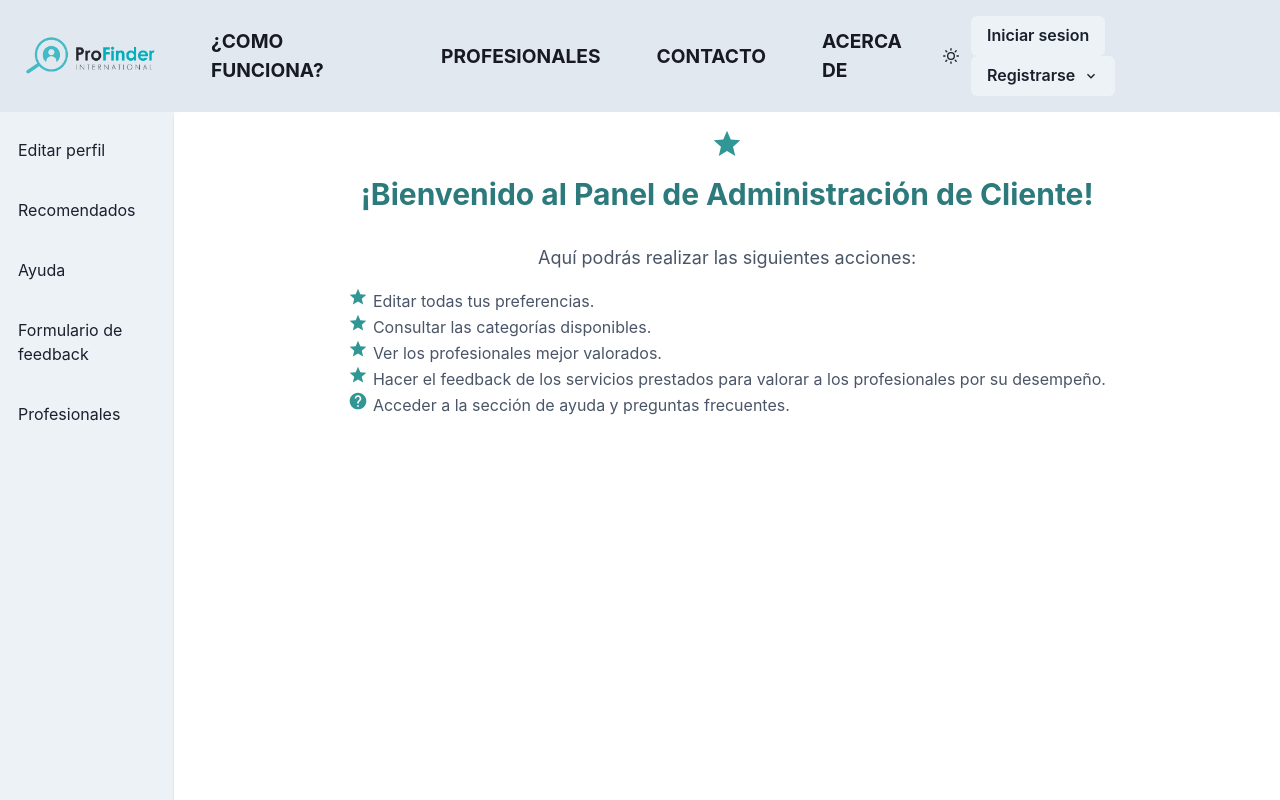
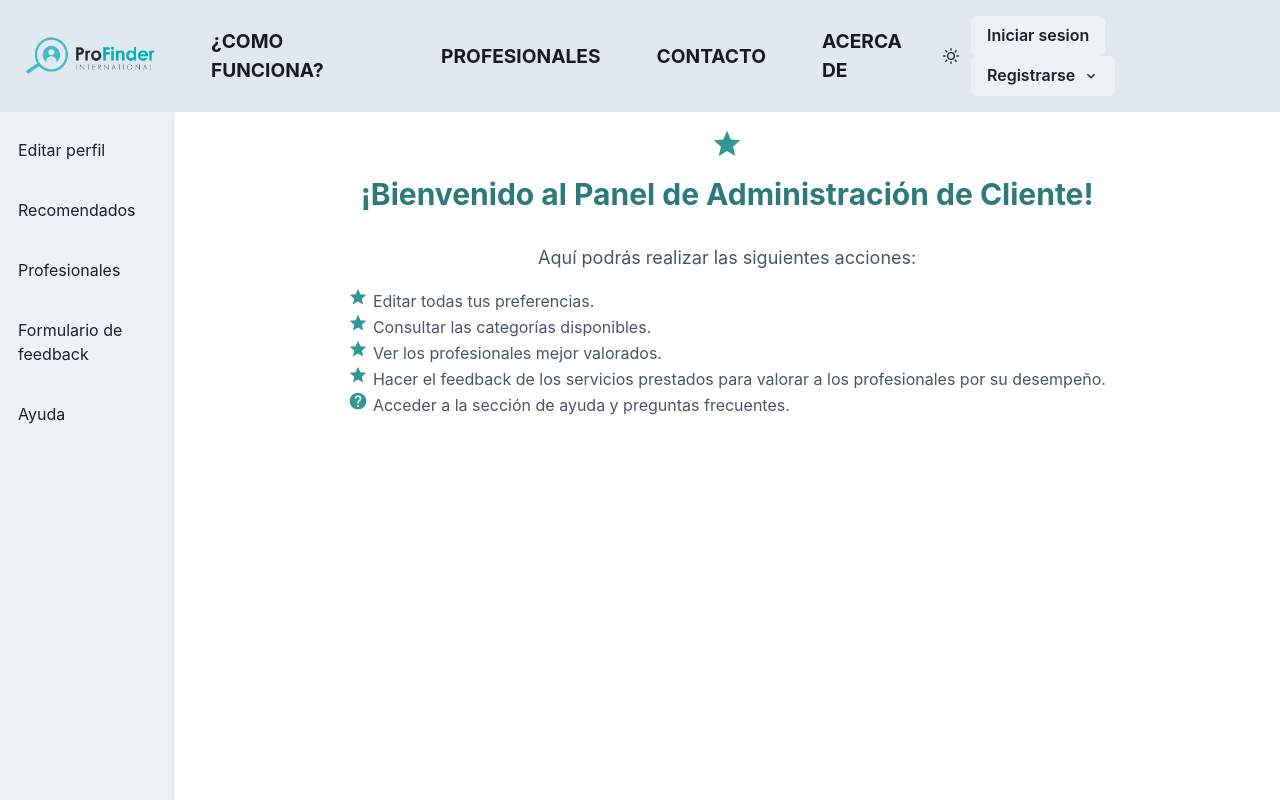
Before and after one commit to JosueEC/Profinder-client, a React (Vite) app: page /dashboardClient in a window 1280 px wide. Shown: the top 800 px of the page. Built offline with nearby package versions, Linux system fonts and the light colour scheme.

Commit message:
dashboard icons

```diff
--- a/src/components/DashboardClient/SidebarClient/SidebarClient.jsx
+++ b/src/components/DashboardClient/SidebarClient/SidebarClient.jsx
@@ -1,7 +1,7 @@
-import { AiOutlineUsergroupAdd} from 'react-icons/ai'
-import { Box, Stack, Text, useColorModeValue, IconButton, Collapse, useMediaQuery, Tooltip  } from '@chakra-ui/react';
+// import { AiOutlineUsergroupAdd} from 'react-icons/ai'
+import { Box, Stack, Text, useColorModeValue, IconButton, Collapse, useMediaQuery, Tooltip} from '@chakra-ui/react';
 import { NavLink } from 'react-router-dom';
-import { HamburgerIcon, CloseIcon, EditIcon, StarIcon, QuestionOutlineIcon, ChatIcon} from '@chakra-ui/icons';
+import { HamburgerIcon, CloseIcon, EditIcon, StarIcon, QuestionOutlineIcon, ChatIcon, SearchIcon} from '@chakra-ui/icons';
 import { useState } from 'react';
 
 const SidebarClient = () => {
@@ -50,11 +50,11 @@ const SidebarClient = () => {
             <Text>Recomendados</Text>
           </NavLink>
           <NavLink
-            to="/dashboardClient/help"
+            to="/categories"
             style={linkStyle}
             activeClassName="active"
           >
-            <Text>Ayuda</Text>
+            <Text>Profesionales</Text>
           </NavLink>
           <NavLink
             to="/dashboardClient/feedbackform"
@@ -64,11 +64,11 @@ const SidebarClient = () => {
             <Text>Formulario de feedback</Text>
           </NavLink>
           <NavLink
-            to="/categories"
+            to="/dashboardClient/help"
             style={linkStyle}
             activeClassName="active"
           >
-            <Text>Profesionales</Text>
+            <Text>Ayuda</Text>
           </NavLink>
         </Stack>
       )}
@@ -80,23 +80,15 @@ const SidebarClient = () => {
               <EditIcon />
             </Tooltip>
           </NavLink>
-          {/* <NavLink
-            to="/dashboardClient/favorites"
-            style={linkStyle}
-            activeClassName="active"
-          >
-            <Tooltip label="Favoritos" aria-label="Favoritos">
-              <StarIcon />
-            </Tooltip>
-          </NavLink> */}
+
           <NavLink to="/dashboardClient/recomended" style={linkStyle} activeClassName="active">
             <Tooltip label="Recomendados" aria-label="Recomendados">
               <StarIcon />
             </Tooltip>
           </NavLink>
-          <NavLink to="/dashboardClient/help" style={linkStyle} activeClassName="active">
-            <Tooltip label="Ayuda" aria-label="Ayuda">
-              <QuestionOutlineIcon />
+          <NavLink to="/categories" style={linkStyle} activeClassName="active">
+            <Tooltip label="Profesionales" aria-label="Profesionales">
+              <SearchIcon/>
             </Tooltip>
           </NavLink>
           <NavLink to="/dashboardClient/feedbackform" style={linkStyle} activeClassName="active">
@@ -104,9 +96,9 @@ const SidebarClient = () => {
               <ChatIcon />
             </Tooltip>
           </NavLink>
-          <NavLink to="/categories" style={linkStyle} activeClassName="active">
-            <Tooltip label="Profesionales" aria-label="Profesionales">
-              <AiOutlineUsergroupAdd />
+          <NavLink to="/dashboardClient/help" style={linkStyle} activeClassName="active">
+            <Tooltip label="Ayuda" aria-label="Ayuda">
+              <QuestionOutlineIcon />
             </Tooltip>
           </NavLink>
         </Stack>
```
